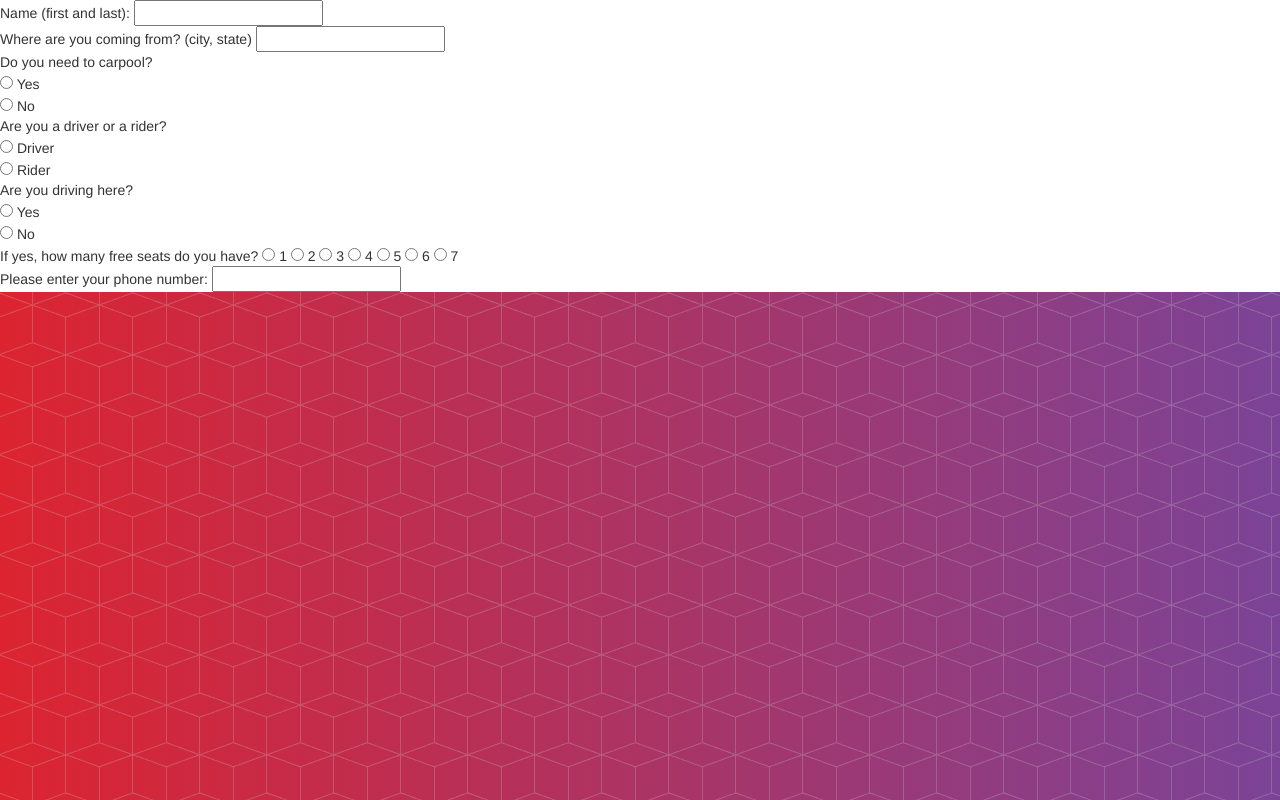
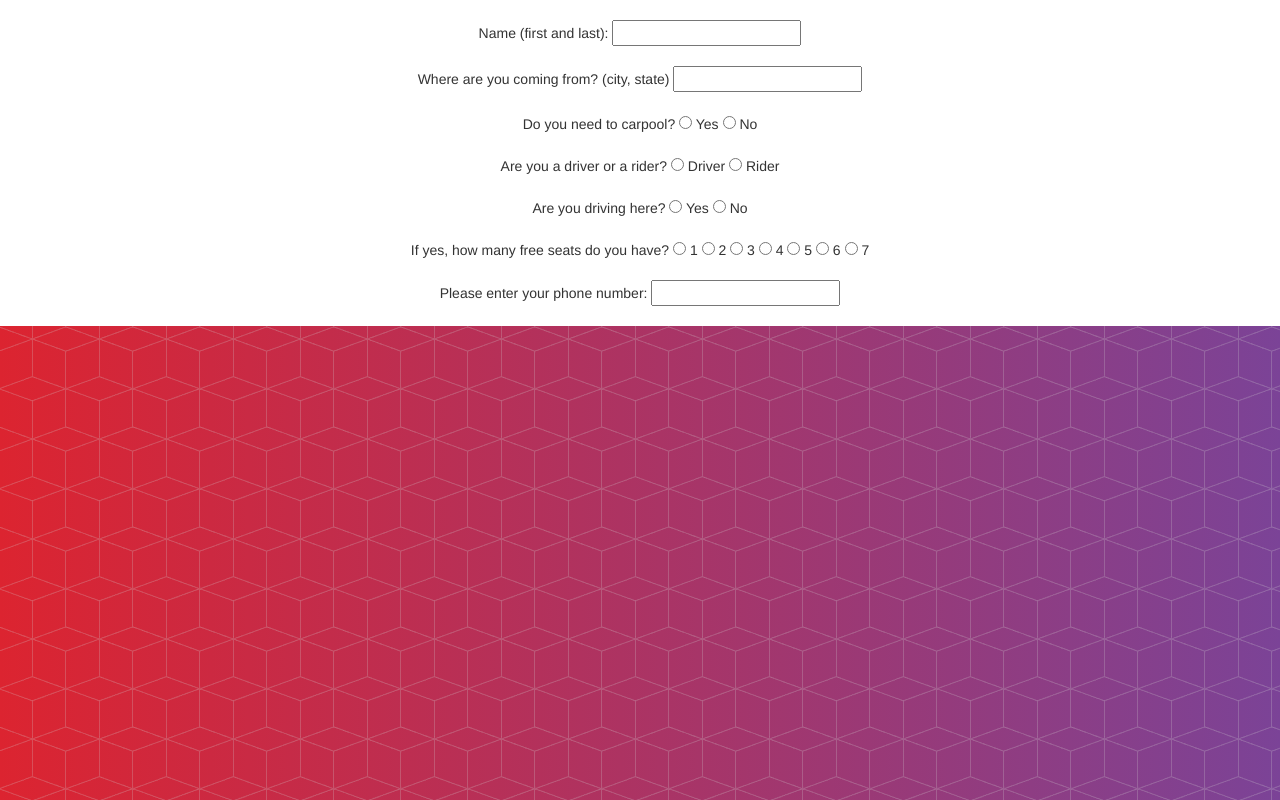
Before and after one commit to ankitasharma1/nearest-car-front-end, a website: page startbootstrap-new-age-gh-pages/index.html in a window 1280 px wide. Shown: the top 800 px of the page. Drawn offline with nearby package versions, Linux system fonts and the light colour scheme; files that its build step writes are made by us from their sources; a web font is replaced by a local one.

Commit message:
Format Centering

```diff
--- a/startbootstrap-new-age-gh-pages/index.html
+++ b/startbootstrap-new-age-gh-pages/index.html
@@ -26,6 +26,7 @@
 
     <!-- Theme CSS -->
     <link href="css/new-age.min.css" rel="stylesheet">
+    <link href="css/index.css" rel="stylesheet">
 
     <!-- HTML5 Shim and Respond.js IE8 support of HTML5 elements and media queries -->
     <!-- WARNING: Respond.js doesn't work if you view the page via file:// -->
@@ -46,40 +47,33 @@
         <!-- /.container-fluid -->
     </nav>
     <form >
-        Name (first and last):  <input type="text" name="name" />
+        <div class="info">
         <br />
-        Where are you coming from? (city, state) <input type="text" location="location" />
+        <center> Name (first and last): <input type="text" name="name" </center>
         <br />
-        Do you need to carpool?
         <br />
-        <input type="radio" name="carpoolyes" value="on"> Yes
+        <center> Where are you coming from? (city, state) <input type="text" </center>
         <br />
-        <input type="radio" name="carpoolno" value="on"> No
         <br />
-        Are you a driver or a rider?
+        <center> Do you need to carpool? <input type="radio" name="carpoolyes" value="on"> Yes <input type="radio" name="carpoolno" value="on"> No </center>
         <br />
-        <input type="radio" name="driver" value="on"> Driver
+        <center> Are you a driver or a rider? <input type="radio" name="driver" value="on"> Driver <input type="radio" name="rider" value="on"> Rider </center>
         <br />
-        <input type="radio" name="rider" value="on"> Rider
+        <center> Are you driving here? <input type="radio" name="driveyes" value="on"> Yes <input type="radio" name="driveno" value ="on"> No </center>
         <br />
-        Are you driving here?
-        <br />
-        <input type="radio" name="driveyes" value="on"> Yes
-        <br />
-        <input type="radio" name="driveno" value ="on"> No
-        <br />
-        If yes, how many free seats do you have?
+        <center> If yes, how many free seats do you have?
         <input type="radio" name="1" value="on"> 1
         <input type="radio" name="2" value="on"> 2
         <input type="radio" name="3" value="on"> 3
         <input type="radio" name="4" value="on"> 4
         <input type="radio" name="5" value="on"> 5
         <input type="radio" name="6" value="on"> 6
-        <input type="radio" name="7" value="on"> 7
+        <input type="radio" name="7" value="on"> 7 </center>
         <br />
         Please enter your phone number: <input type ="text" phone number = "phone number" />
         <br />
-
+        <br />
+        </div>
     </form>
         <header>
         <div class="container">
```
